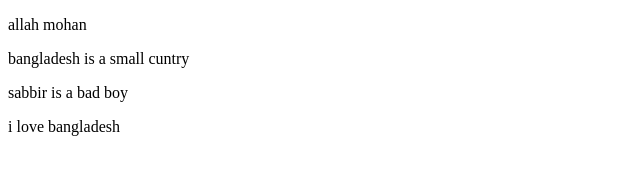
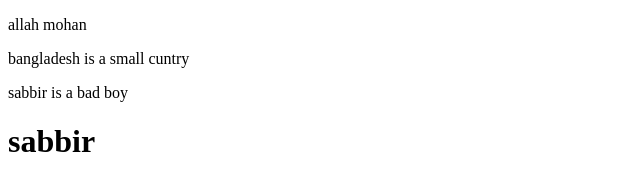
Before and after one commit to CodingSabbir/branchChek, a plain HTML site: page index.html in a window 1280 px wide. Shown: the whole page, without its empty margins (0-640 px from the left). Drawn offline with Linux system fonts and the light colour scheme.

Commit message:
next commit

```diff
--- a/index.html
+++ b/index.html
@@ -9,6 +9,6 @@
     <p>allah mohan</p>
     <p>bangladesh is a small cuntry</p>
     <span>sabbir is a bad boy</span>
-    <p>i love bangladesh</p>
+    <h1>sabbir</h1>
 </body>
 </html>
```
